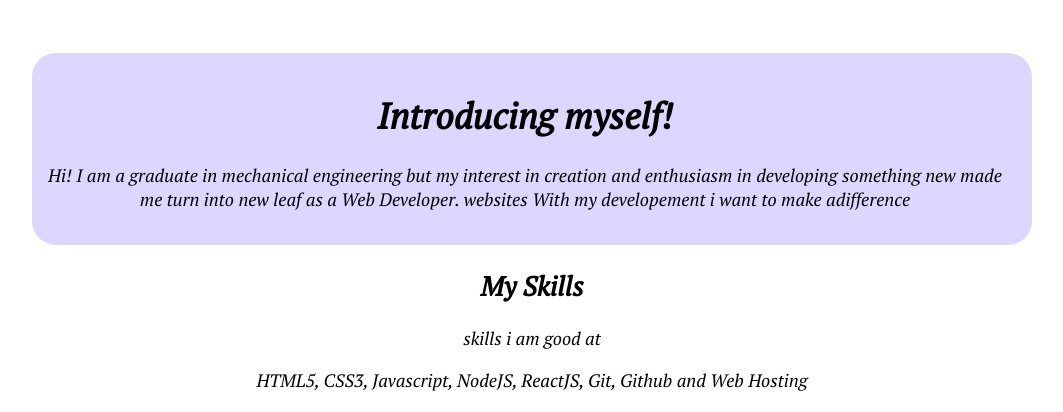
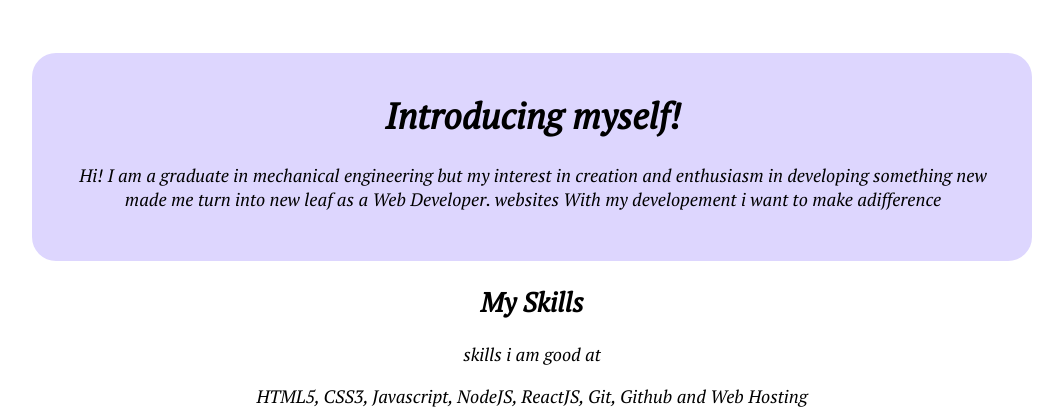
Before and after one commit to Pardhasaradhi-Gudala/MY-PORTFOLIO, a plain HTML site: page index.html in a window 1280 px wide. Shown: the part 719-1131 px from the top of the page, without its empty margins (108-1171 px from the left). Drawn offline with Linux system fonts and the light colour scheme.

Commit message:
style
minute adjustments

```diff
--- a/styles.css
+++ b/styles.css
@@ -75,7 +75,7 @@ body {
 .section-one{
     background-color: var(--secondary-color);
     text-align: center;
-    padding: 15px 30px 1rem 1rem;
+    padding: 15px 30px 2rem 2rem;
     border-top-left-radius: 1.5rem;
     border-bottom-left-radius: 1.5rem;
     border-top-right-radius: 1.5rem;
```
